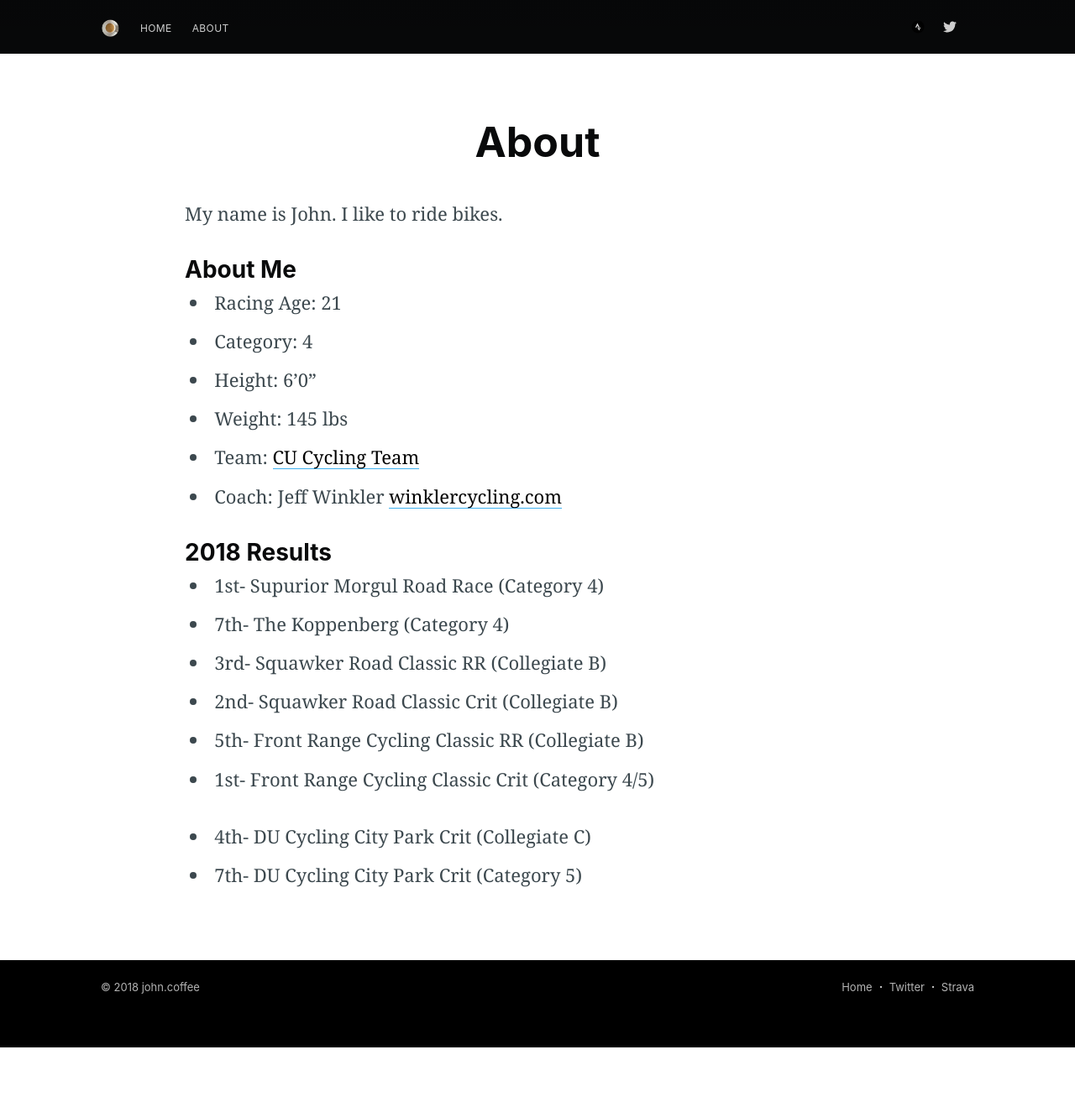
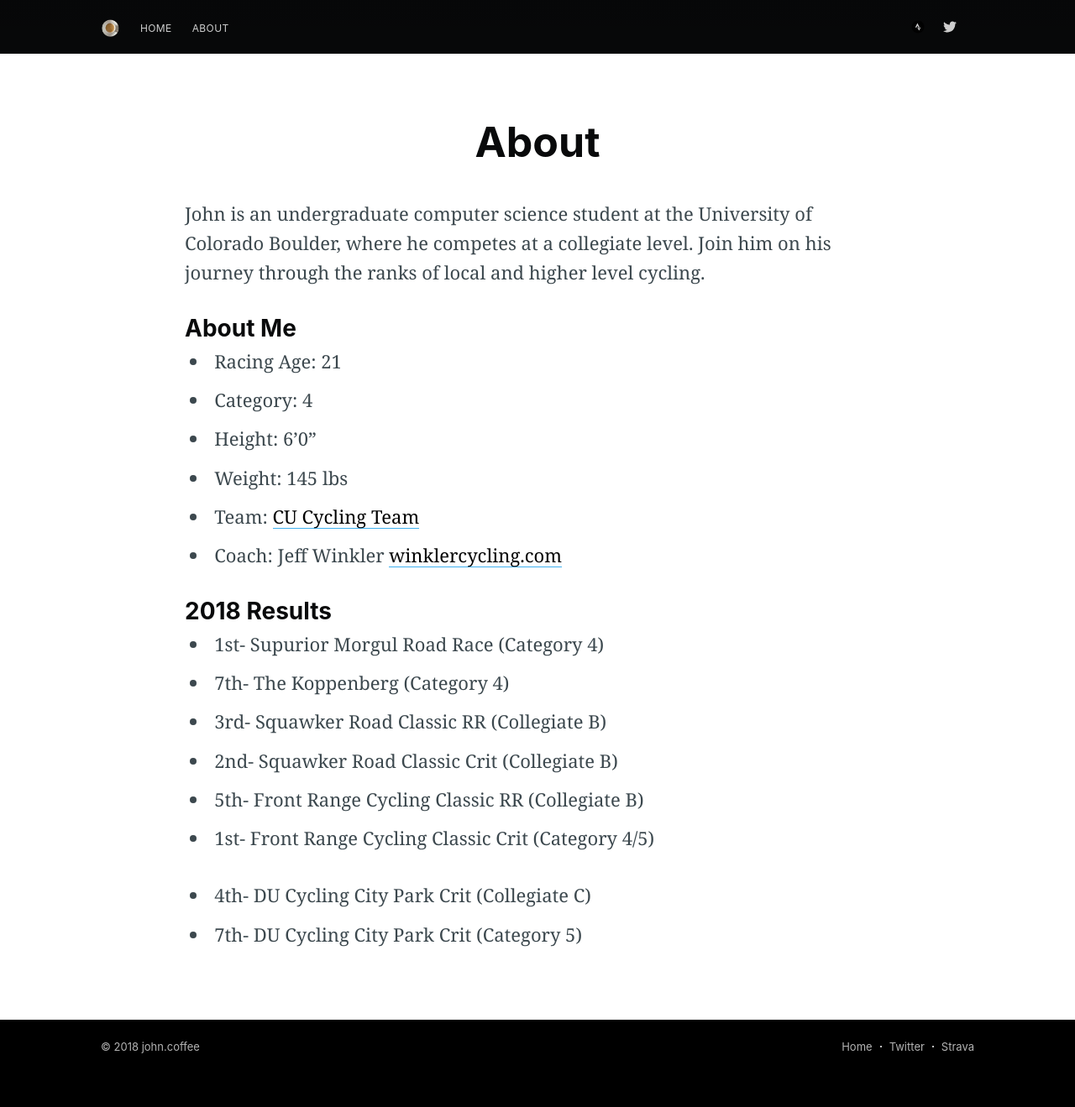
Before and after one commit to johnkeller101/johnkeller101.github.com, a Jekyll site: the page built from about/index.md, in a window 1280 px wide. Shown: the whole page at 84% size. Built offline with Jekyll 4.4.1, drawn with Linux system fonts in a browser that asks for light colours; nearby versions of some CDN libraries; comment, search, counter and statistics services are not loaded; before the commit the page ends 1248 px from its top, so only the background shows below that.

Commit message:
2018.06.01-09.06.37

```diff
--- a/about/index.md
+++ b/about/index.md
@@ -8,7 +8,7 @@ class: page-template
 subclass: 'post page'
 ---
 
-My name is John. I like to ride bikes.
+John is an undergraduate computer science student at the University of Colorado Boulder, where he competes at a collegiate level. Join him on his journey through the ranks of local and higher level cycling.
 
 #### About Me
 - Racing Age: 21
@@ -32,6 +32,5 @@ My name is John. I like to ride bikes.
 - 1st- Front Range Cycling Classic Crit (Category 4/5)
 
 <!-- - 22nd- CSU Oval Critereum (Collegiate B) -->
-
 - 4th- DU Cycling City Park Crit (Collegiate C)
 - 7th- DU Cycling City Park Crit (Category 5)
```
